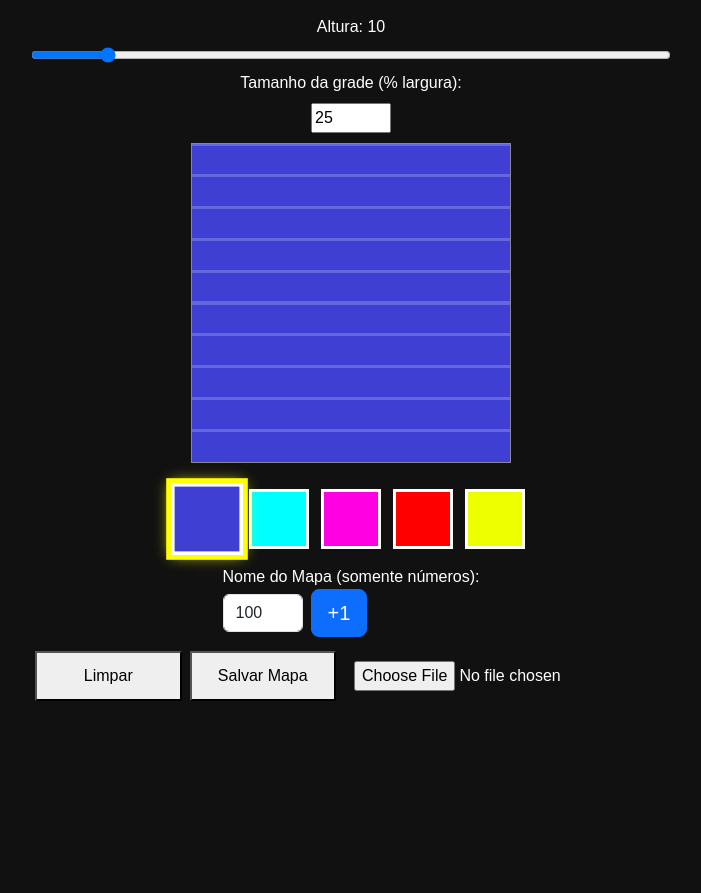
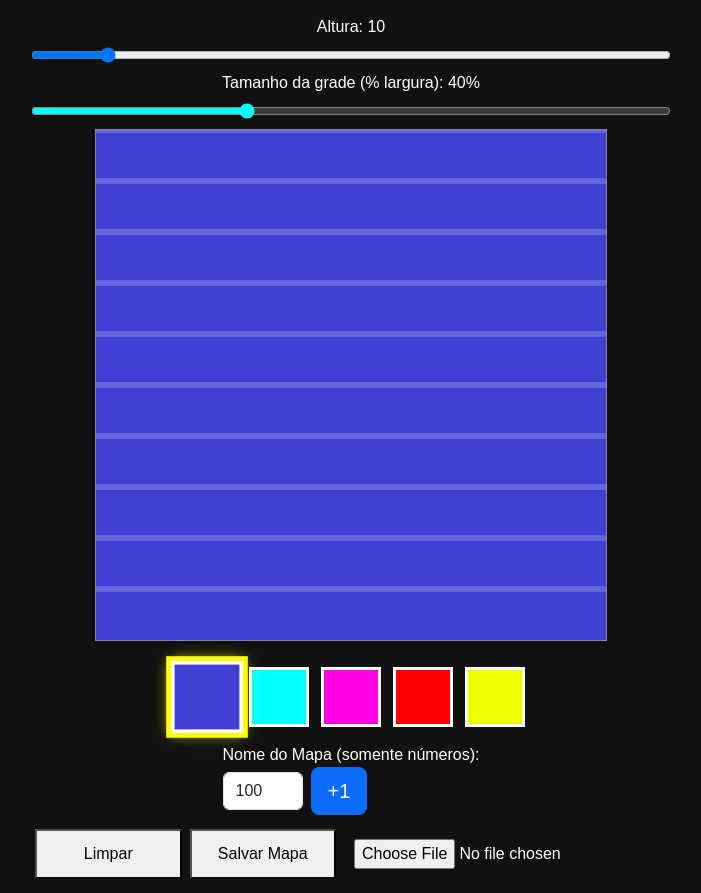
Before and after one commit to zandeko/mapeditor, a plain HTML site: page index.html in a window 1280 px wide. Shown: the part 51-944 px from the top of the page, without its empty margins (289-990 px from the left). Before the commit the page ends 800 px from the top, so only its background shows below. Drawn offline with nearby package versions, Linux system fonts and the light colour scheme.

Commit message:
Add files via upload

```diff
--- a/index.html
+++ b/index.html
@@ -89,8 +89,8 @@
     <label>Altura: <span id="alturaLabel">10</span></label>
     <input id="alturaSlider" type="range" min="5" max="50" value="10" />
 
-    <label>Tamanho da grade (% largura):</label>
-    <input id="tamanhoGrid" type="number" min="10" max="100" value="25" />
+    <label>Tamanho da grade (% largura): <span id="tamanhoLabel">40</span>%</label>
+<input id="tamanhoGrid" type="range" min="10" max="100" value="40" style="accent-color: #0ff;" />
   </div>
 
   <div style="display: flex; align-items: flex-start; gap: 10px;">
@@ -128,6 +128,7 @@
     const alturaSlider = document.getElementById('alturaSlider');
     const alturaLabel = document.getElementById('alturaLabel');
     const tamanhoGrid = document.getElementById('tamanhoGrid');
+    const tamanhoLabel = document.getElementById('tamanhoLabel');
     const mapNumberInput = document.getElementById('mapNumber');
 
     const paletteColors = ['#3f3fd4', '#00ffff', '#ff00e3', '#ff0000', '#eeff00'];
@@ -171,6 +172,7 @@
 
     tamanhoGrid.addEventListener('input', () => {
       const percent = Math.max(10, Math.min(100, parseInt(tamanhoGrid.value)));
+      tamanhoLabel.textContent = percent;
       document.documentElement.style.setProperty('--canvas-width', percent + 'vw');
     });
 
@@ -247,7 +249,7 @@
       for (let y = 0; y < gridHeight; y++) {
         for (let x = 0; x < gridWidth; x++) {
           exportCtx.fillStyle = paletteColors[map[x][y]];
-          exportCtx.fillRect(x, gridHeight - 1 - y, 1, 1);
+          exportCtx.fillRect(x, y, 1, 1);
         }
       }
 
@@ -315,7 +317,7 @@
     }
 
     document.documentElement.style.setProperty('--canvas-width', tamanhoGrid.value + 'vw');
-
+    tamanhoLabel.textContent = tamanhoGrid.value;
 
 
     const lastMapNumber = localStorage.getItem('mapNumber');
```
